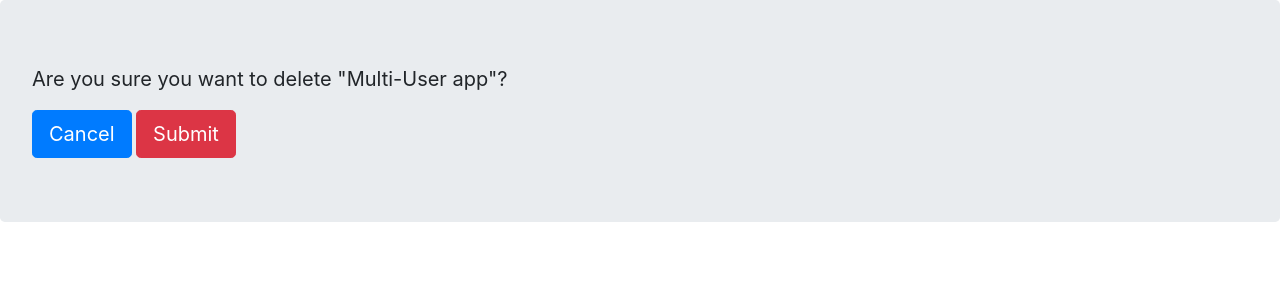
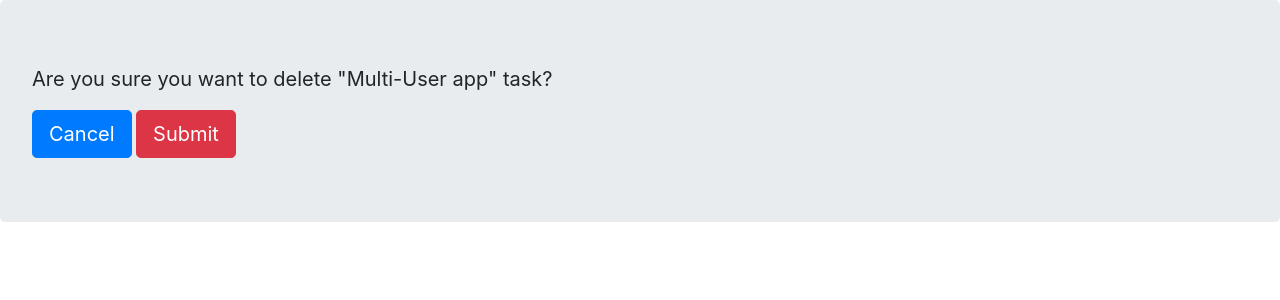
Before and after one commit to susan5591/Multi-user-todo, a Django app: page /1/delete/ in a window 1280 px wide. Shown: the part 62-362 px from the top of the page. Run offline with Django 3.2, Linux system fonts and the light colour scheme; a user stored in the database is signed in; data comes from the database, SQL or seed files in the repository; both versions use the stored data as it was after the commit; some libraries are stand-ins or nearby versions.

Commit message:
certain change

```diff
--- a/todo/templates/todo/delete.html
+++ b/todo/templates/todo/delete.html
@@ -2,7 +2,7 @@
 {% load static %}
 {% block body %}
     <div class="jumbotron">
-        <p class="lead"><b>Are you sure you want to delete "{{title}}"?</b></p>
+        <p class="lead"><b>Are you sure you want to delete "{{title}}" task?</b></p>
 		<form method="POST" action="">
 			{% csrf_token %}
 			<a class="btn btn-primary btn-lg" href="{% url 'home' %}" >Cancel</a>
```
Also changed, not shown: db.sqlite3, todo/templates/todo/create.html (line endings or trailing spaces).
